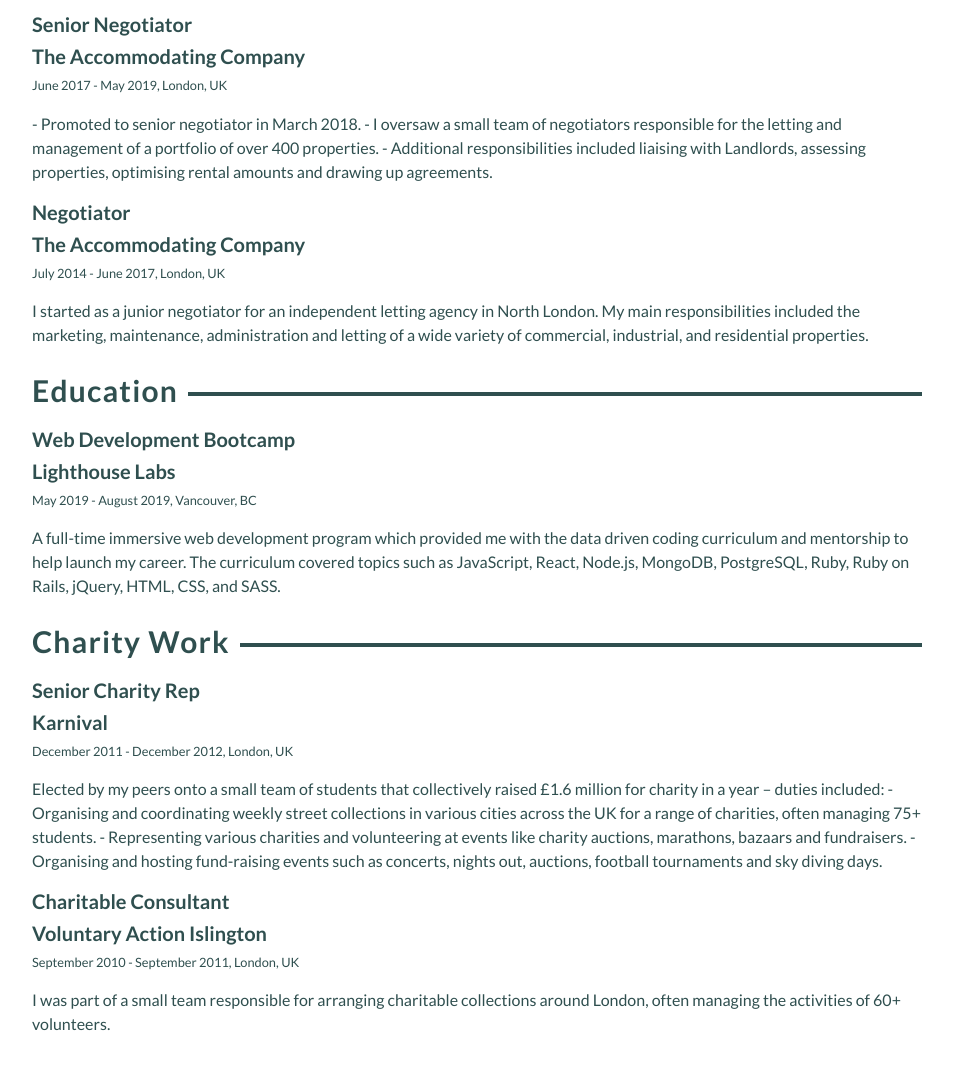
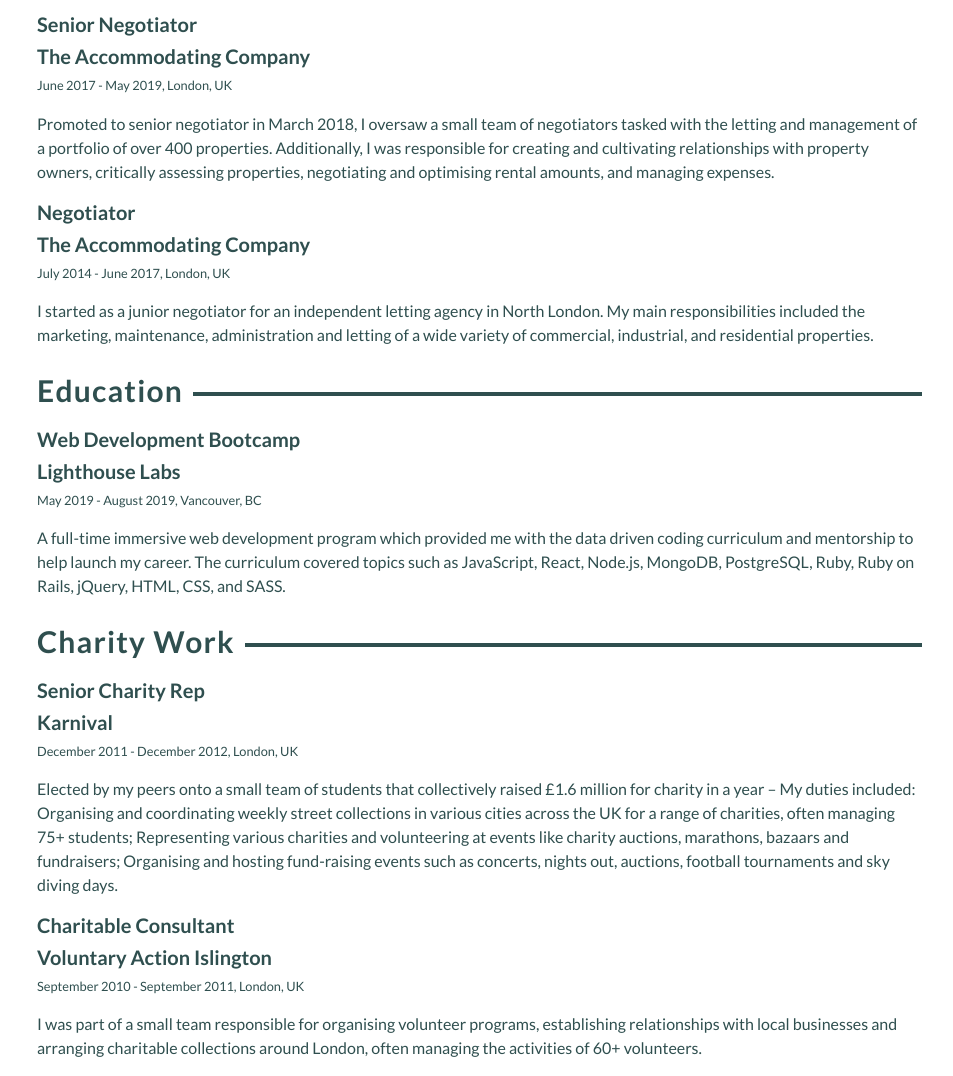
Before and after one commit to rsmsnot/rsmsnot.github.io, a plain HTML site: page index.html in a window 1280 px wide. Shown: the part 1120-2196 px from the top of the page, without its empty margins (163-1116 px from the left). Before the commit the page ends 2172 px from the top, so only its background shows below. Drawn offline with nearby package versions, Linux system fonts and the light colour scheme.

Commit message:
minor css changes

```diff
--- a/index.html
+++ b/index.html
@@ -166,11 +166,7 @@
                             Accommodating Company</span></h5>
                     <p class="date">June 2017 - May 2019, London, UK</p>
                     <!-- <h6>London, UK</h6> -->
-                    <p>- Promoted to senior negotiator in March 2018.
-                        - I oversaw a small team of negotiators responsible for the letting and
-                        management of a portfolio of over 400 properties.
-                        - Additional responsibilities included liaising with Landlords, assessing
-                        properties, optimising rental amounts and drawing up agreements.</p>
+                    <p>Promoted to senior negotiator in March 2018, I oversaw a small team of negotiators tasked with the letting and management of a portfolio of over 400 properties. Additionally, I was responsible for creating and cultivating relationships with property owners, critically assessing properties, negotiating and optimising rental amounts, and managing expenses.</p>
                 </section>
 
                 <section class="employment">
@@ -223,20 +219,16 @@
                     <h5><span class='employment-link'>Karnival</span></h5>
                     <p class="date">December 2011 - December 2012, London, UK</p>
                     <p>Elected by my peers onto a small team of students that collectively raised
-                        £1.6 million for charity in a year – duties included:
-                        - Organising and coordinating weekly street collections in various cities
-                        across the UK for a range of charities, often managing 75+ students.
-                        - Representing various charities and volunteering at events like charity
-                        auctions, marathons, bazaars and fundraisers.
-                        - Organising and hosting fund-raising events such as concerts, nights
+                        £1.6 million for charity in a year – My duties included: Organising and coordinating weekly street collections in various cities
+                        across the UK for a range of charities, often managing 75+ students; Representing various charities and volunteering at events like charity
+                        auctions, marathons, bazaars and fundraisers; Organising and hosting fund-raising events such as concerts, nights
                         out, auctions, football tournaments and sky diving days.</p>
                 </section>
                 <section>
                     <h5><span class='employment-title'>Charitable Consultant</span></h5>
                     <h5><span class='employment-link'>Voluntary Action Islington</span></h5>
                     <p class="date">September 2010 - September 2011, London, UK</p>
-                    <p>I was part of a small team responsible for arranging charitable collections
-                        around London, often managing the activities of 60+ volunteers.</p>
+                    <p>I was part of a small team responsible for organising volunteer programs, establishing relationships with local businesses and arranging charitable collections around London, often managing the activities of 60+ volunteers.</p>
                 </section>
             </div>
         </div>
--- a/styles.css
+++ b/styles.css
@@ -10,7 +10,7 @@
     max-width: 900px;
     margin-right: auto;
     margin-left: auto;
-    padding-left: 5px;
+    padding-left: 10px;
     padding-right: 5px;
 }
 
@@ -177,6 +177,11 @@
     border-left: 1px solid darkslategray;
   }
 
+  .button:hover {
+      background-color: white;
+      color: darkslategray
+  }
+
 
   @media screen and (max-width: 600px) {
     #preview, .profile-pic {
```
